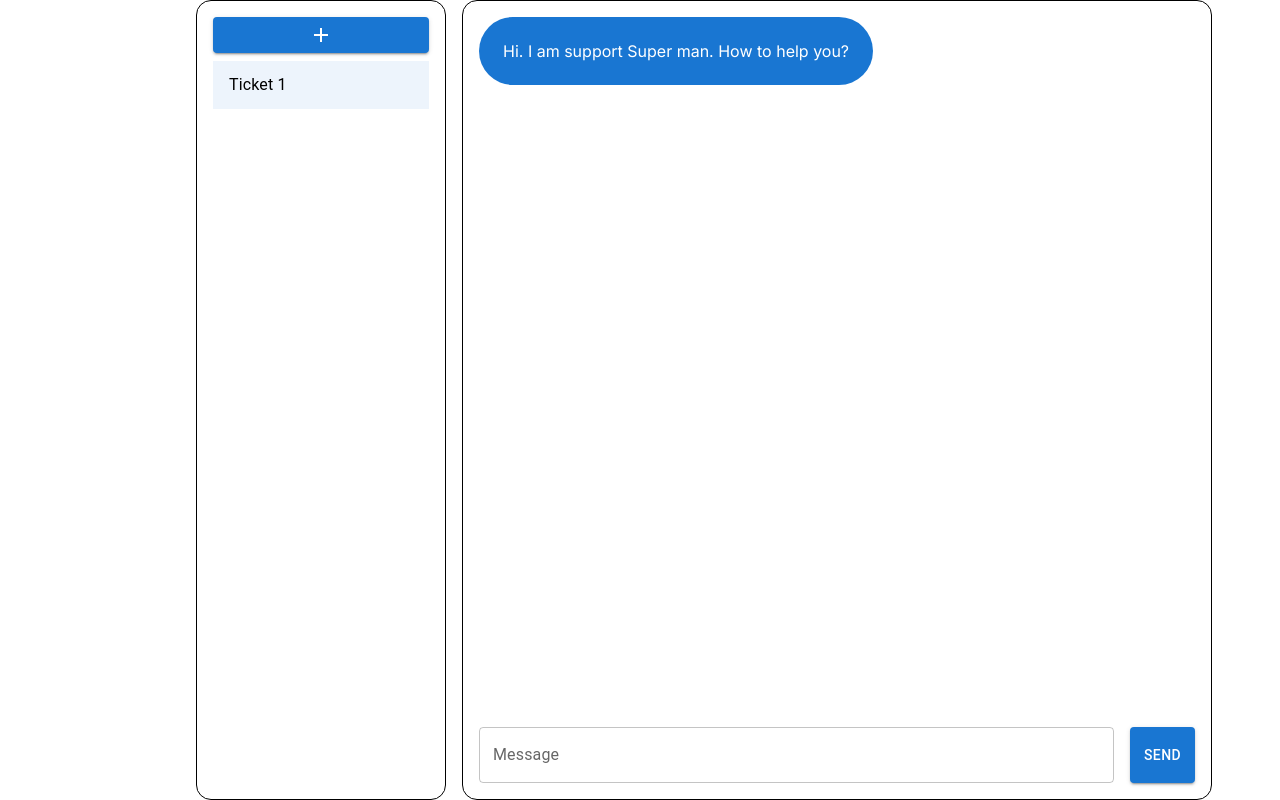
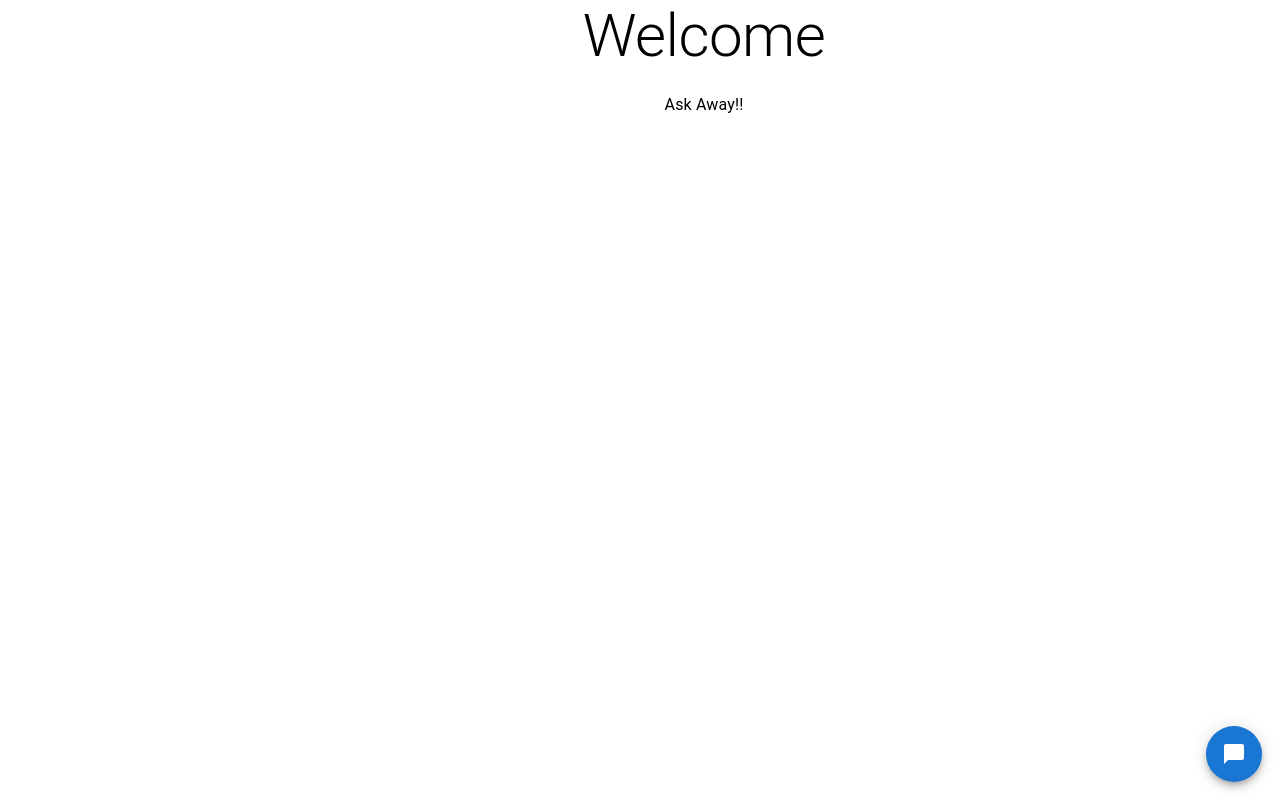
Before and after one commit to d0t-J/Headstarter-Project-3-AI-Customer-Support, a Next.js app: page / in a window 1280 px wide. Shown: the top 800 px of the page. Built offline with nearby package versions, Linux system fonts and the light colour scheme.

Commit message:
Update Chat Box

```diff
--- a/app/page.js
+++ b/app/page.js
@@ -1,17 +1,25 @@
 "use client";
 import {
+  AppBar,
   Box,
   Button,
+  Card,
+  Chip,
   Container,
-  Grid,
+  Divider,
+  Fab,
+  IconButton,
   List,
   ListItem,
   ListItemText,
   Stack,
+  Tab,
+  Tabs,
   TextField,
+  Toolbar,
+  Typography,
 } from "@mui/material";
-import { Add } from '@mui/icons-material';
-import { ThemeProvider } from "@mui/material/styles";
+import { Add, ChatBubble, Close } from "@mui/icons-material";
 import { useEffect, useRef, useState } from "react";
 
 export default function Home() {
@@ -36,6 +44,7 @@ export default function Home() {
   const [message, setMessage] = useState("");
   const [isLoading, setIsLoading] = useState(false);
   const [activeChatId, setActiveChatId] = useState(1);
+  const [openChat, setOpenChat] = useState(false);
   const messagesEndRef = useRef(null);
   const activeChat = chats.find((chat) => chat.id === activeChatId);
   const messages = activeChat ? activeChat.messages : [];
@@ -181,59 +190,104 @@ export default function Home() {
     setActiveChatId(newChatId);
   };
 
+  const handleChatToggle = () => {
+    setOpenChat((prev) => !prev);
+  };
+
+  const handleClickOutside = (event) => {
+    if (
+      openChat &&
+      event.target.closest(".chat-box") === null &&
+      event.target.closest(".MuiFab-root") === null
+    ) {
+      setOpenChat(false);
+    }
+  };
+
+  useEffect(() => {
+    document.addEventListener("click", handleClickOutside);
+    return () => {
+      document.removeEventListener("click", handleClickOutside);
+    };
+  }, [openChat]);
+
   return (
     <Container>
-      <Box
-        width="100vw"
-        height="100vh"
-        display="flex"
-        flexDirection="row"
-        justifyContent="center"
-        alignItems="center"
+      <Box width="100vw" height="100vh" display="flex" flexDirection="column">
+        <Typography variant="h2" align="center" gutterBottom>
+          Welcome
+        </Typography>
+        <Typography variant="body1" align="center" paragraph>
+          Ask Away!!
+        </Typography>
+
+        <Fab
+          color="primary"
+          onClick={handleChatToggle}
+          sx={{
+            position: "fixed",
+            bottom: 18,
+            right: 18,
+          }}
         >
-        {/* Sidebar for Chat List */}
-        <Box
-          width="250px"
-          height="100%"
-          border="1px solid black"
-          borderRadius="15px"
-          p={2}
-          mr={2}
-        >
-          <Button variant="contained" fullWidth onClick={createNewChat}>
-            <Add/>
-          </Button>
-          <List>
-            {chats.map((chat) => (
-              <ListItem
-                key={chat.id}
-                button
-                selected={chat.id === activeChatId}
-                onClick={() => setActiveChatId(chat.id)}
-              >
-                <ListItemText primary={chat.name} />
-              </ListItem>
-            ))}
-          </List>
+          <ChatBubble />
+        </Fab>
       </Box>
 
-        {/* Chat Box */}
+      {openChat && (
         <Box
-          width="750px"
-          height="800px"
+          className="chat-box"
+          width="400px"
+          height="600px"
           display="flex"
           flexDirection="column"
-          border="1px solid black"
+          position="fixed"
           borderRadius="15px"
-          p={2}
+          bgcolor="background.paper"
+          sx={{
+            boxShadow: 10,
+            p: 2,
+            zIndex: 1200,
+            bottom: 16,
+            right: 16,
+          }}
         >
-          <Stack
-            direction={"column"}
-            spacing={2}
+          <Box display="flex" flexDirection="row" alignItems="flex-end">
+            <IconButton edge="end" onClick={handleChatToggle}>
+              <Close />
+            </IconButton>
+          </Box>
+          <Box overflow="auto" display="flex" flexDirection="column">
+            <Tabs variant="scrollable" scrollButtons="auto">
+              <Toolbar>
+                {chats.map((chat) => (
+                  <Chip
+                    key={chat.id}
+                    label={
+                      chat.name.length > 10
+                        ? `${chat.name.slice(0, 10)}...`
+                        : chat.name
+                    }
+                    onClick={() => setActiveChatId(chat.id)}
+                    variant={chat.id === activeChatId ? "filled" : "outlined"}
+                    sx={{ marginRight: 1 }}
+                  />
+                ))}
+                <IconButton onClick={createNewChat}>
+                  <Add />
+                </IconButton>
+              </Toolbar>
+            </Tabs>
+          </Box>
+          <Divider />
+          <Box
+            display="flex"
+            flexDirection="column"
             flexGrow={1}
             overflow="auto"
-            maxHeight="100%"
+            p={1}
           >
+            <Stack direction={"column"} spacing={2}>
               {messages.map((message, index) => (
                 <Box
                   key={index}
@@ -250,7 +304,7 @@ export default function Home() {
                     }
                     color="white"
                     borderRadius={14}
-                  p={3}
+                    p={2}
                   >
                     {message.content}
                   </Box>
@@ -258,7 +312,8 @@ export default function Home() {
               ))}
               <div ref={messagesEndRef} />
             </Stack>
-          <Stack direction={"row"} spacing={2}>
+          </Box>
+          <Stack direction={"row"} spacing={2} mt={2}>
             <TextField
               label="Message"
               fullWidth
@@ -268,15 +323,15 @@ export default function Home() {
               disabled={isLoading}
             />
             <Button
-              variant="contained"
               onClick={sendMessage}
               disabled={isLoading}
+              variant="contained"
             >
-              {isLoading ? "Sending..." : "Send"}
+              {isLoading ? "Sending" : "Send"}
             </Button>
           </Stack>
         </Box>
-      </Box>
+      )}
     </Container>
   );
 }
```
Lines whose indentation alone changed are shown as unchanged.
